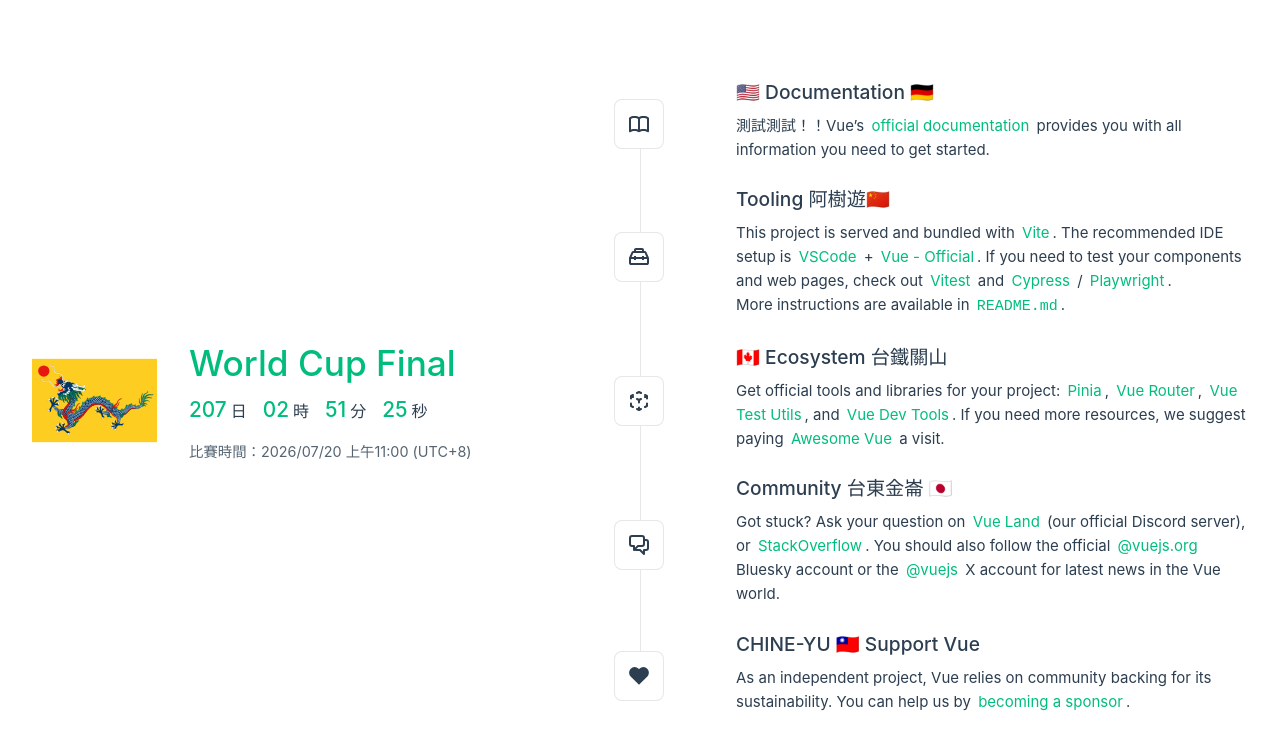
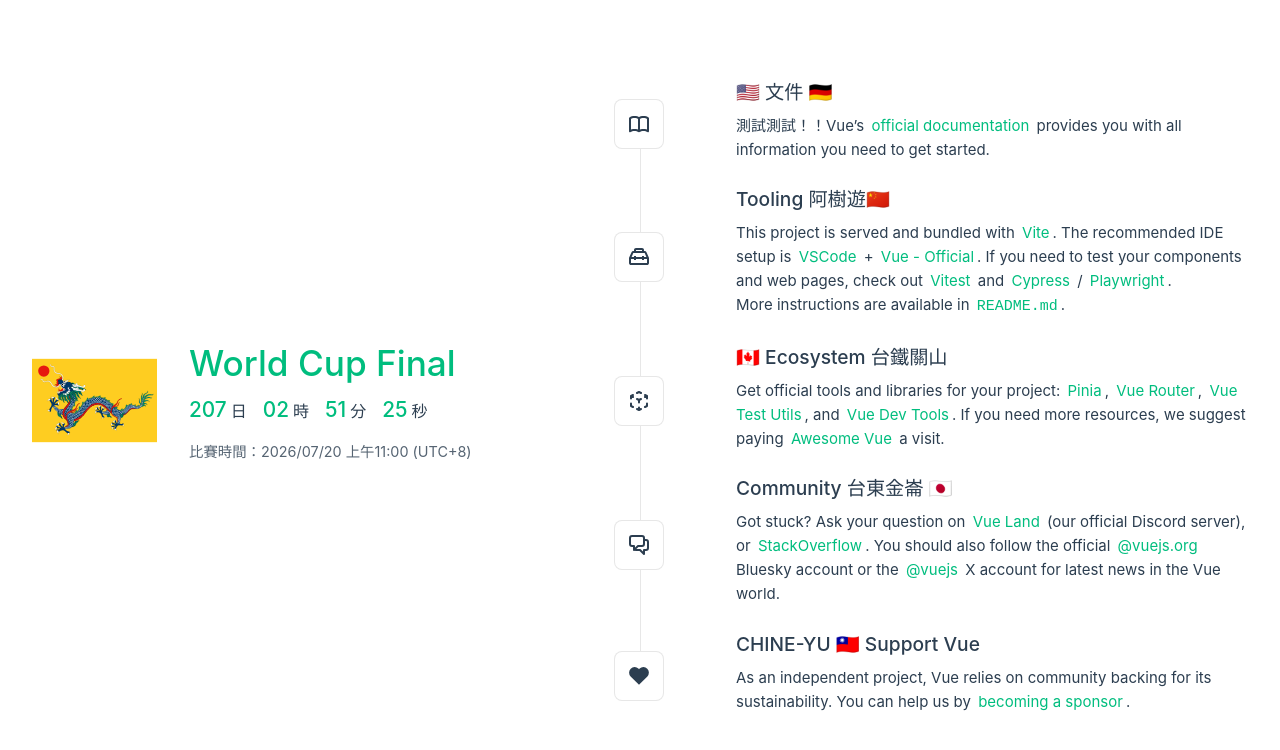
Before and after one commit to kamitom/mac398-app, a Vue app: page / in a window 1280 px wide. Shown: the top 750 px of the page. Built offline with nearby package versions, Linux system fonts and the light colour scheme.

Commit message:
chore: 翻譯文件

```diff
--- a/src/components/TheWelcome.vue
+++ b/src/components/TheWelcome.vue
@@ -14,7 +14,7 @@
     <template #icon>
       <DocumentationIcon />
     </template>
-    <template #heading>🇺🇸 Documentation 🇩🇪 </template>
+    <template #heading>🇺🇸 文件 🇩🇪 </template>
 
     測試測試！！Vue’s
     <a href="https://vuejs.org/" target="_blank" rel="noopener">official documentation</a>
```
